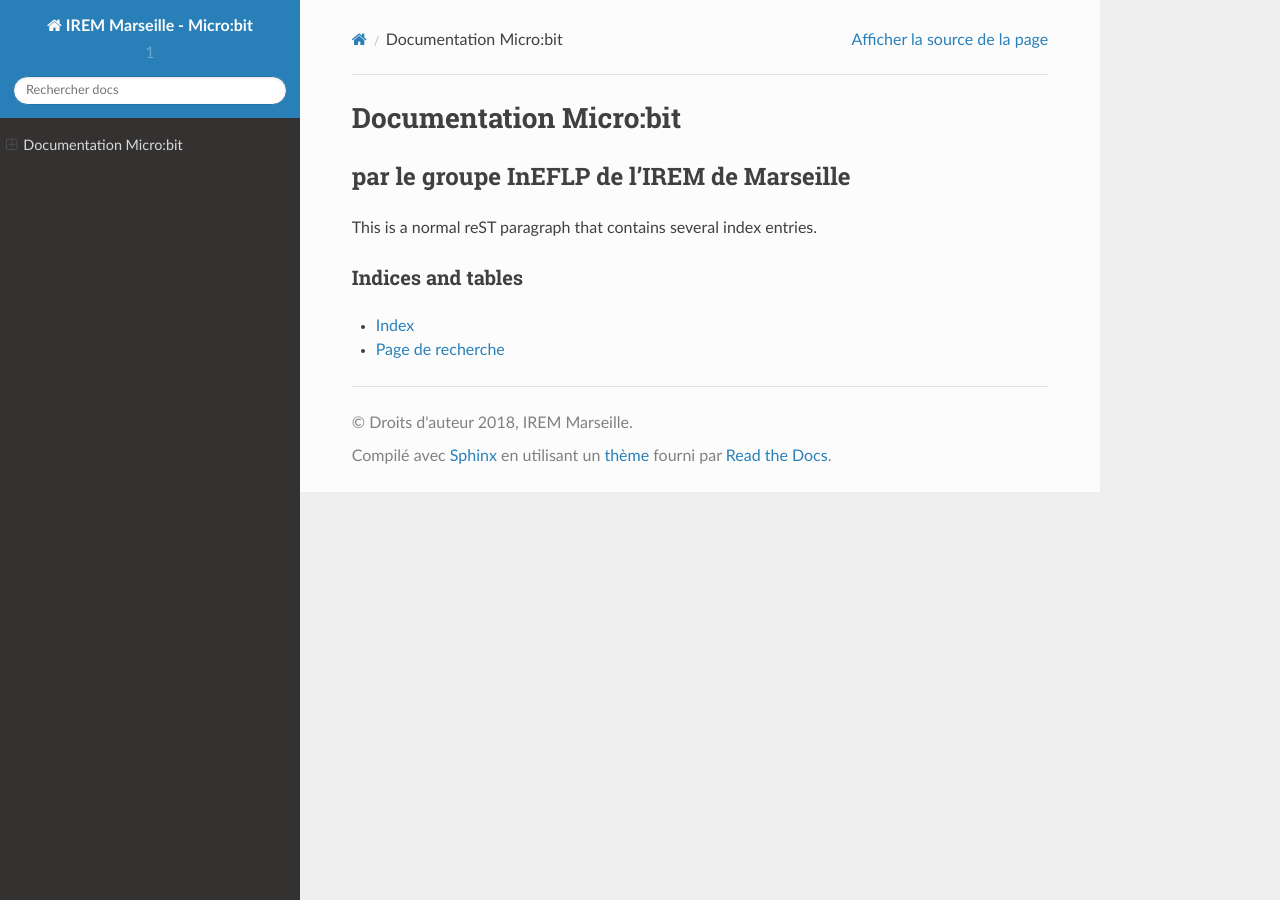
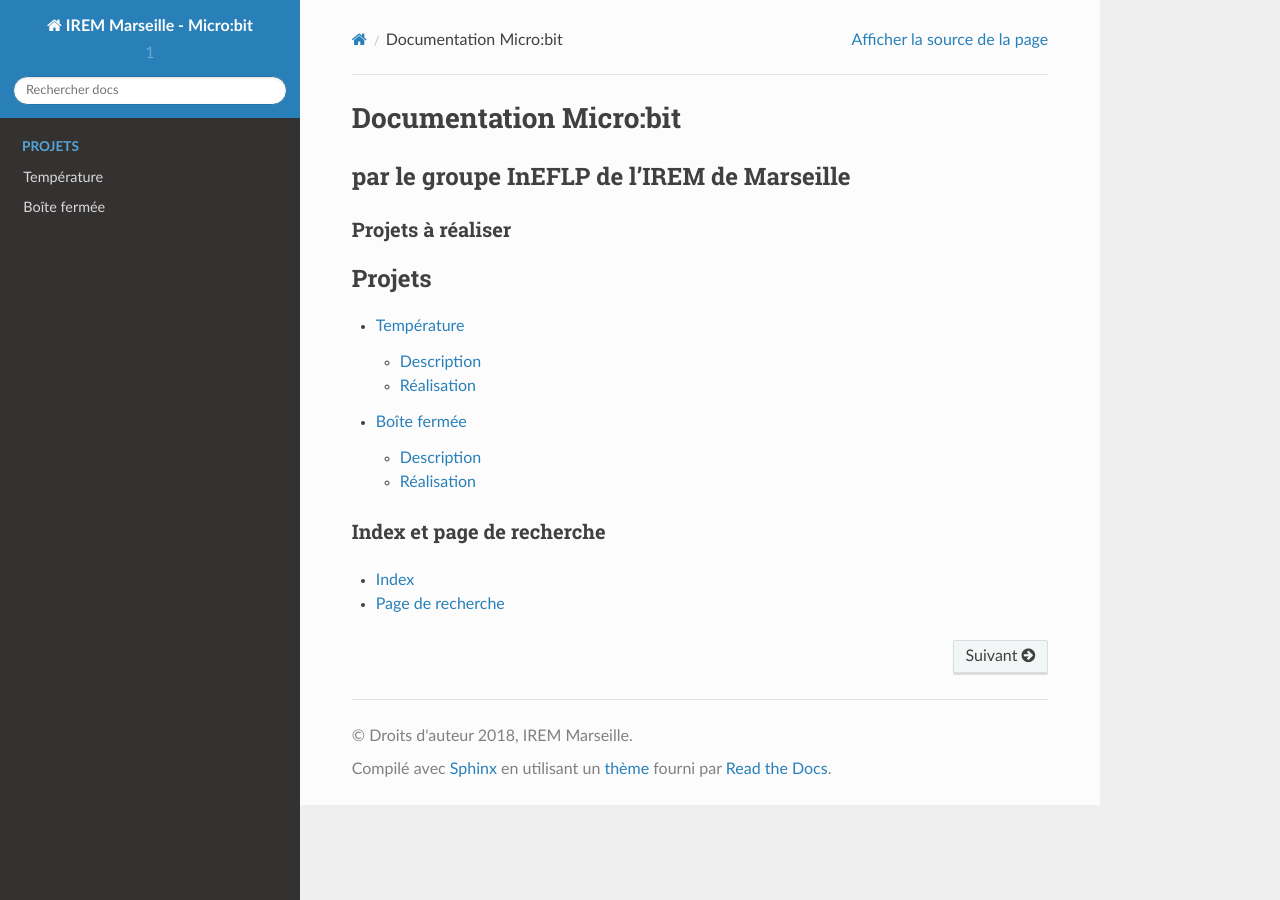
Before and after one commit to iremlp/microbit, a Sphinx documentation site: the page built from docs/source/index.rst, in a window 1280 px wide. Built offline with Sphinx 7.4.7 and the Read the Docs theme 2.0.0, drawn with Linux system fonts in a browser that asks for light colours.

Commit message:
initialisation

```diff
--- a/docs/source/index.rst
+++ b/docs/source/index.rst
@@ -9,23 +9,20 @@ par le groupe InEFLP de l'IREM de Marseille
 -------------------------------------------
 
 
+Projets à réaliser
+==================
+
 .. toctree::
    :maxdepth: 2
+   :caption: Projets
+
+   projets/temperature
+   projets/boite-fermee
 
 
 
-This is a normal reST :index:`paragraph` that contains several
-:index:`index entries <pair: index; entry>`.
-
-.. index::
-   single: execution; context
-   module: __main__
-   module: sys
-   triple: module; search; path
-
-
-Indices and tables
-==================
+Index et page de recherche
+==========================
 
 * :ref:`genindex`
 * :ref:`search`
```
Also changed, not shown: docs/source/projets/boite-fermee.rst (added, +25 -0 lines), docs/source/projets/temperature.rst (added, +26 -0 lines), 14 other files.
